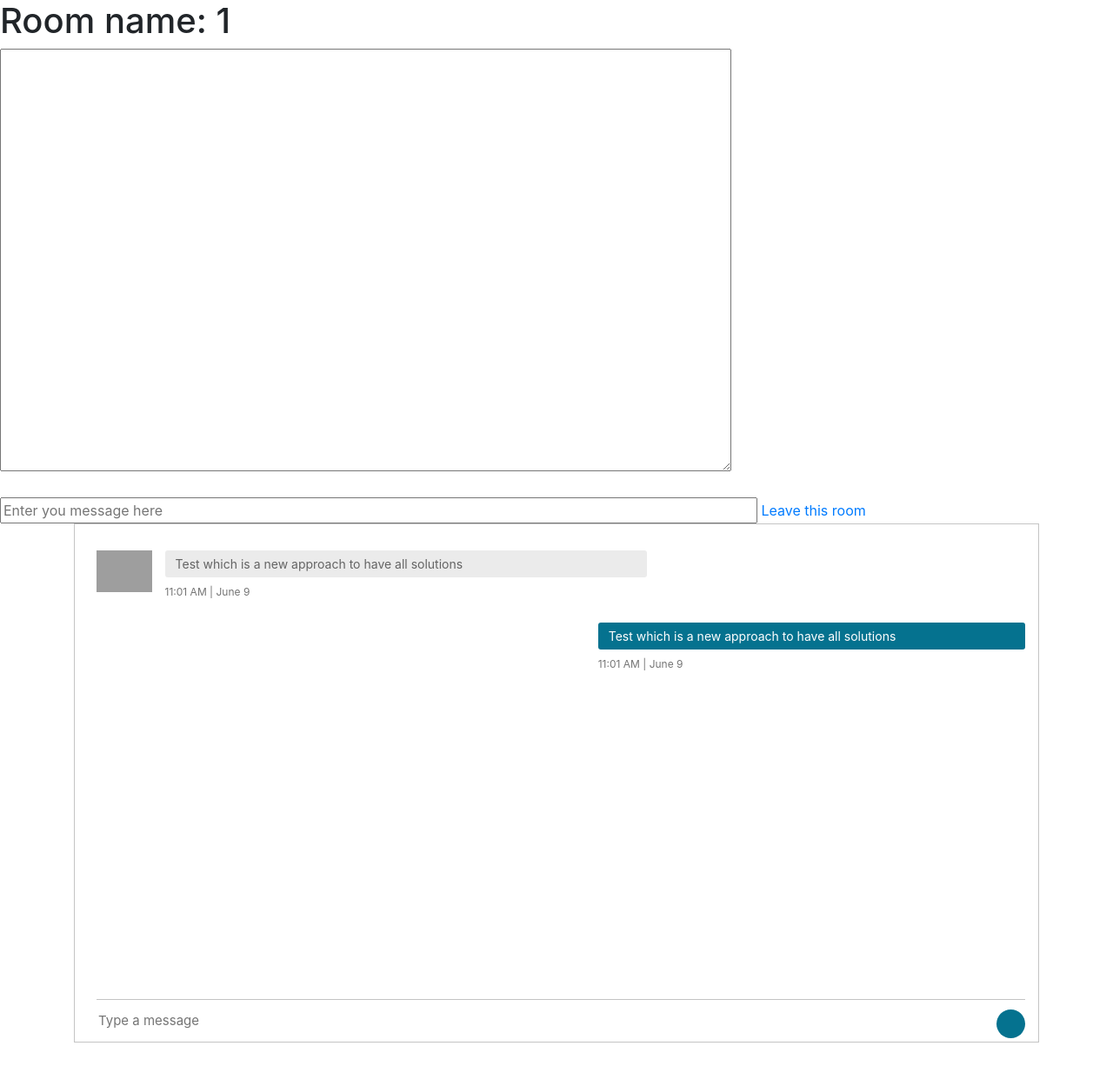
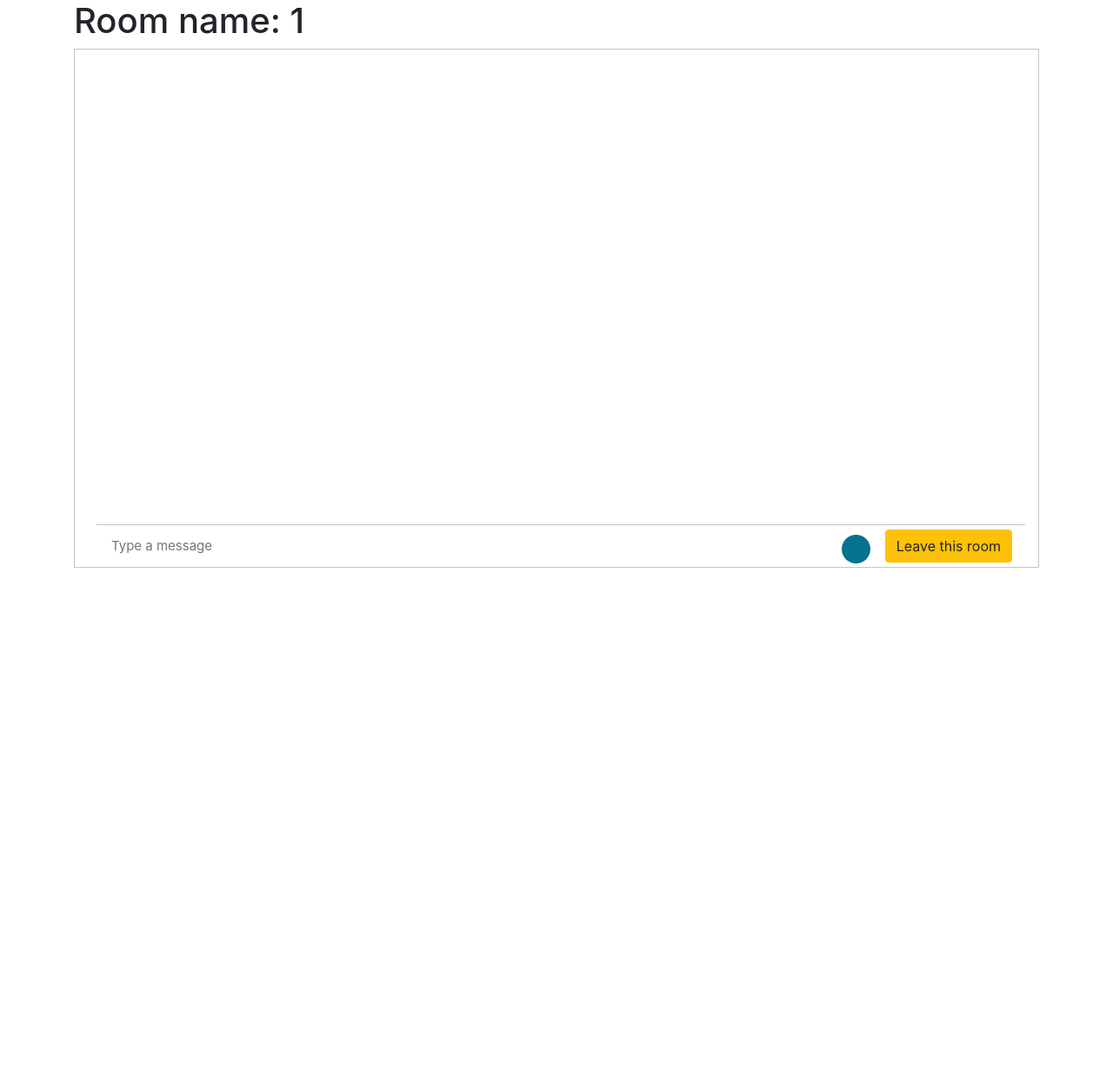
Before and after one commit to CruiseDevice/Flack, a Flask app: page /chat in a window 1280 px wide. Shown: the whole page at 87% size. After the commit the page ends 653 px from the top, so only its background shows below. Run offline with Flask 2, Linux system fonts and the light colour scheme; the visitor is signed in with stand-in values (Sample User, id 1); some libraries are stand-ins or nearby versions; some web fonts are replaced; grey boxes are pictures that could not be loaded.

Commit message:
Improve UI

```diff
--- a/static/js/script.js
+++ b/static/js/script.js
@@ -1,19 +1,18 @@
 $(document).ready(function(){
 	var socket = io.connect('http://' + document.domain + ':' + location.port + '/chat');
 	console.log(socket);
+    var msg_history = document.getElementById('msg_history');
 	socket.on('connect', function(){
 		socket.emit('joined',{});
 	});
 
-	socket.on('status', function(data) {
-        $('#chat').val($('#chat').val() + '<' + data.msg + '>\n');
-        $('#chat').scrollTop($('#chat')[0].scrollHeight);
-    });
+     socket.on('status', function(data) {
+        msg_history.innerHTML += data['msg'] + '<br />'
+     });
 
-    socket.on('message', function(data) {
-        $('#chat').val($('#chat').val() + data.msg + '  ' +moment(data.timestamp).format('MMMM Do YYYY, h:mm:ss a') +'\n');
-        $('#chat').scrollTop($('#chat')[0].scrollHeight);
-    });
+     socket.on('message', function(data) {
+        msg_history.innerHTML += data['msg'] + '<br />'
+     });
 
     $('#text').keypress(function(e) {
         var code = e.keyCode || e.which;
--- a/templates/chat.html
+++ b/templates/chat.html
@@ -3,36 +3,26 @@
     Chat {{room}}
 {% endblock title %}
 {% block content %}
-    <h1>Room name: {{room}}</h1>
-    <textarea id="chat" cols="80" rows="20"></textarea>
-    <br><br>
-    <input id="text" size="80" placeholder="Enter you message here" required>
-    <a href="#" onclick="leave_room();">Leave this room</a>
     <div class="container">
+      <h1>Room name: {{room}}</h1>
       <div class="messaging">
         <div class="inbox_msg">
           <div class="mesgs">
-            <div class="msg_history">
-              <div class="incoming_msg">
-                <div class="incoming_msg_img"> <img src="https://ptetutorials.com/images/user-profile.png"> </div>
-                <div class="received_msg">
-                  <div class="received_withd_msg">
-                    <p>Test which is a new approach to have all
-                      solutions</p>
-                    <span class="time_date"> 11:01 AM    |    June 9</span></div>
-                </div>
-              </div>
-              <div class="outgoing_msg">
-                <div class="sent_msg">
-                  <p>Test which is a new approach to have all
-                    solutions</p>
-                  <span class="time_date"> 11:01 AM    |    June 9</span> </div>
-              </div>
+            <div class="msg_history" id="msg_history">
             </div>
             <div class="type_msg">
               <div class="input_msg_write">
-                <input type="text" class="write_msg" placeholder="Type a message" />
-                <button class="msg_send_btn" type="button"><i class="fa fa-paper-plane-o" aria-hidden="true"></i></button>
+                <div class="d-flex">
+                  <div class="col-md-8">
+                    <input id="text" type="text" class="write_msg" placeholder="Type a message" />
+                  </div>
+                  <div class="col-md-2">
+                    <button class="msg_send_btn" type="button"><i class="fa fa-paper-plane-o" aria-hidden="true"></i></button>
+                  </div>
+                  <div class="col-md-2">
+                    <a class="btn btn-warning pull-right" href="#" style="margin-top: 5px;" onclick="leave_room();">Leave this room</a>
+                  </div>
+                </div>
               </div>
             </div>
           </div>
```
